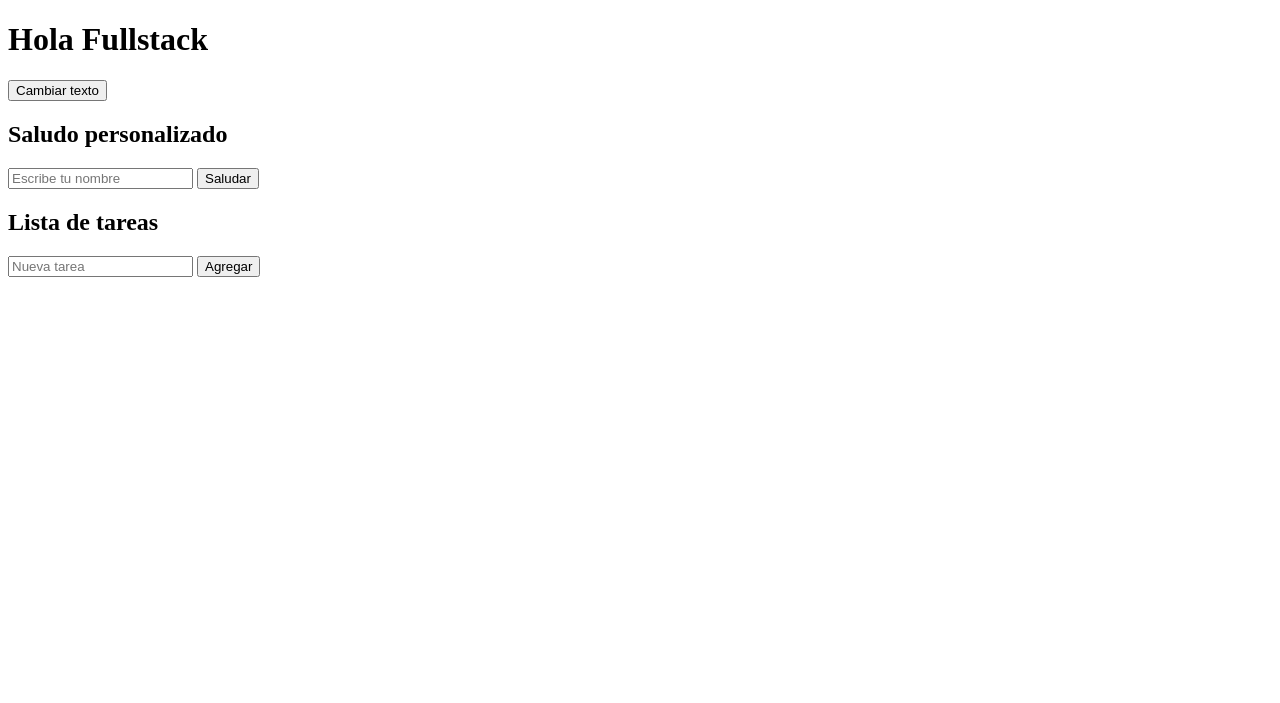
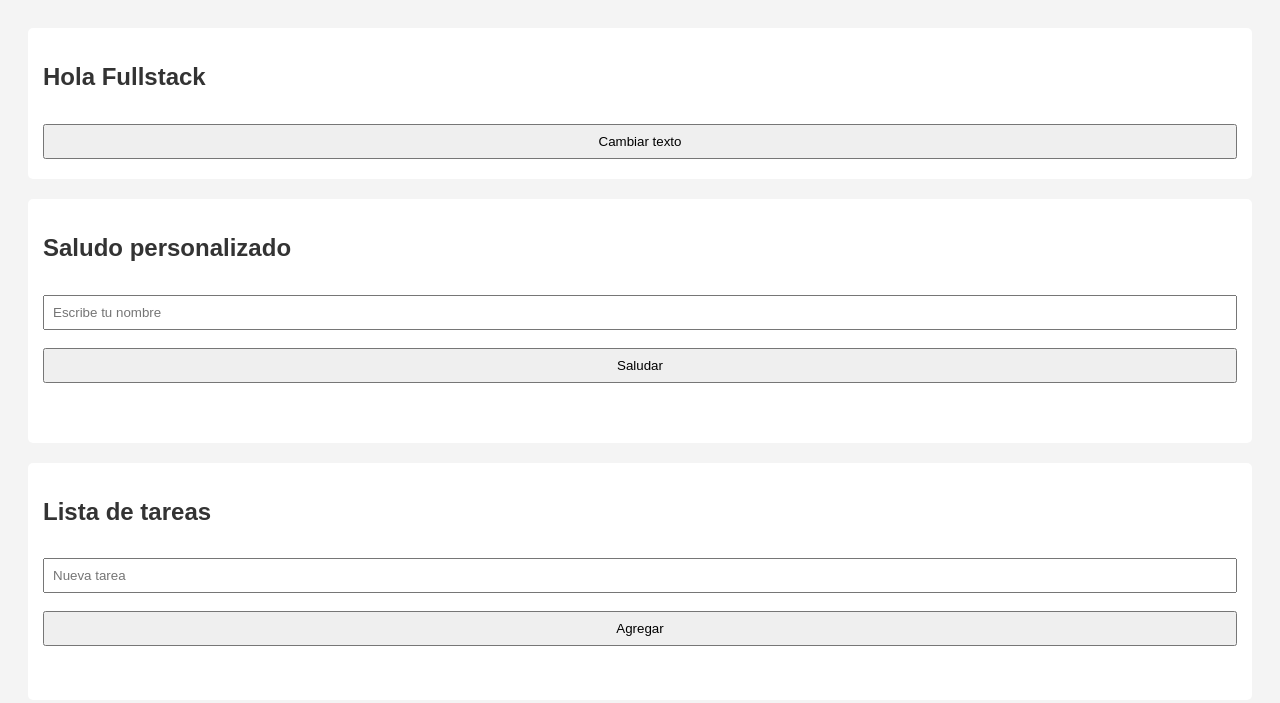
Before and after one commit to JesusEnAMB/fullstack-90d, a plain HTML site: page app/index.html in a window 1280 px wide. Drawn offline with Linux system fonts and the light colour scheme.

Commit message:
Sprint 4 S1: estilos base y flexbox

```diff
--- a/app/index.html
+++ b/app/index.html
@@ -2,27 +2,34 @@
 <html lang="es">
     <head>
         <meta charset="UTF-8">
+        <link rel="stylesheet" href="styles.css">
         <title>Fullstack 90D</title>
     </head>
     <body>
 
+        <section>
             <h1 id="titulo">Hola Fullstack</h1>
 
             <button id="btnCambiar">Cambiar texto</button>
+        </section>
 
+        <section>
             <h2>Saludo personalizado</h2>
 
             <input type="text" id="nombre" placeholder="Escribe tu nombre">
             <button id="btnSaludar">Saludar</button>
 
             <p id="resultado"></p>
+        </section>
 
+        <section>
             <h2>Lista de tareas</h2>
 
             <input type="text" id="tarea" placeholder="Nueva tarea">
             <button id="btnAgregar">Agregar</button>
 
             <ul id="lista"></ul>
+        </section>
 
         <script src="app.js"></script>
 
--- /dev/null
+++ b/app/styles.css
@@ -0,0 +1,33 @@
+body {
+  font-family: Arial, sans-serif;
+  background-color: #f4f4f4;
+  padding: 20px;
+}
+
+h1, h2 {
+  color: #333;
+}
+
+input, button {
+  padding: 8px;
+  margin: 5px 0;
+}
+
+button {
+  cursor: pointer;
+}
+
+ul {
+  margin-top: 10px;
+  padding-left: 20px;
+}
+
+section {
+  background: #fff;
+  padding: 15px;
+  margin-bottom: 20px;
+  border-radius: 5px;
+  display: flex;
+  flex-direction: column;
+  gap: 8px;
+}
```
Lines whose indentation alone changed are shown as unchanged.
